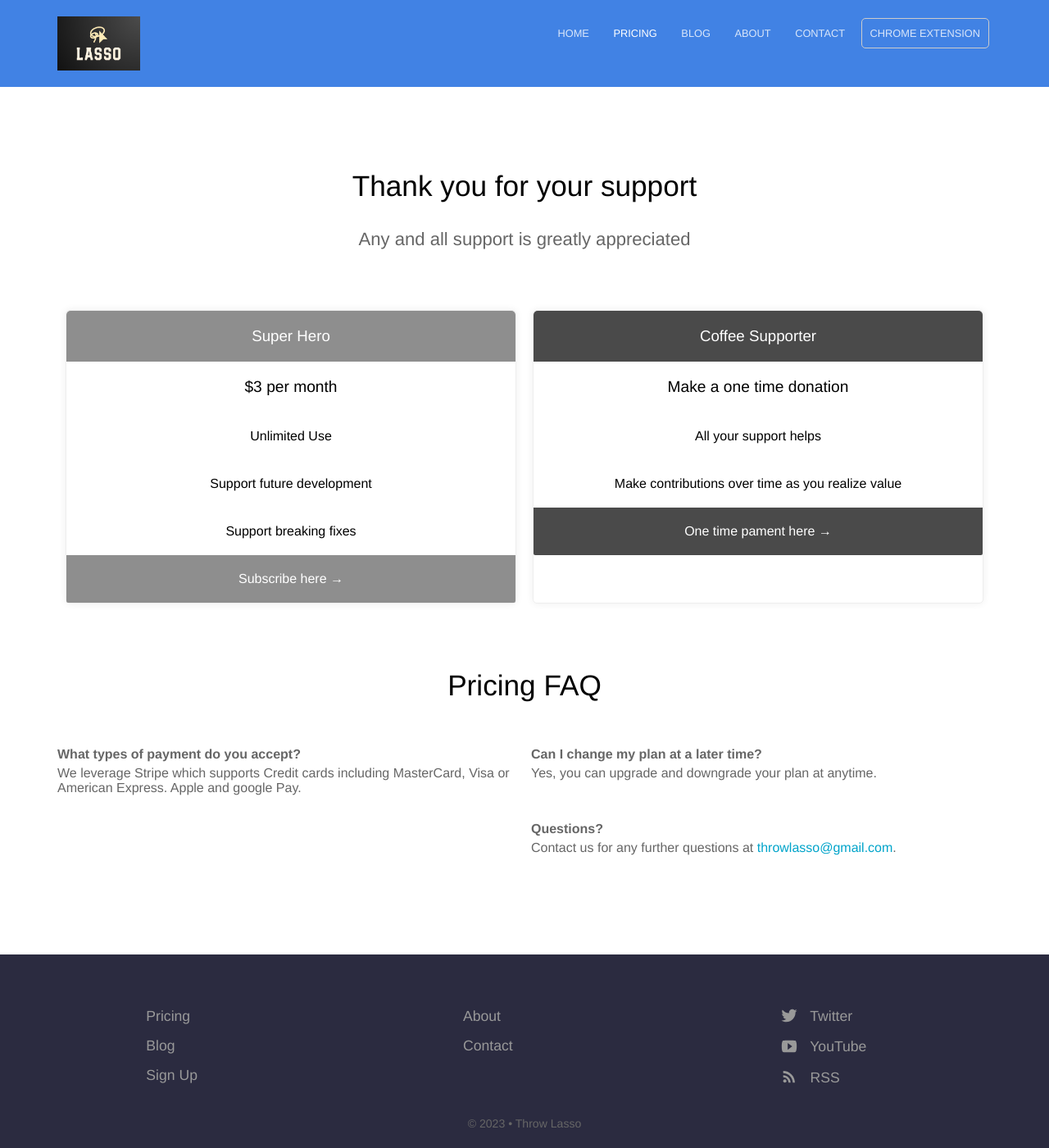
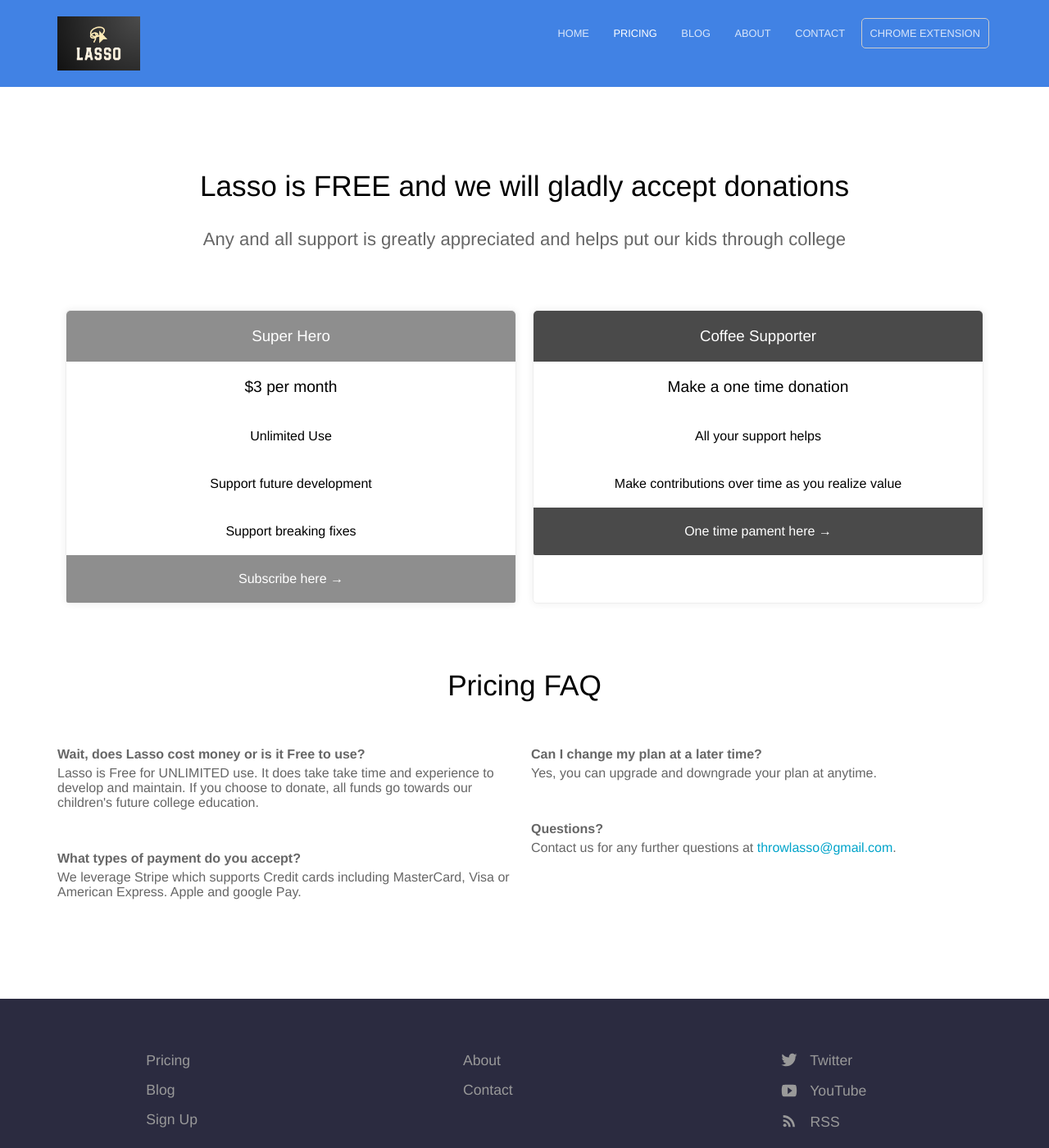
Before and after one commit to throwlasso/throwlasso.github.io, a Jekyll site: the page built from pricing.html, in a window 1280 px wide and 1400 px high. Shown: the whole window at 82% size. Built offline with Jekyll 4.4.1, drawn with Linux system fonts in a browser that asks for light colours.

Commit message:
fixed adsense and pricing
updated pricing to Free and fixed adsense

```diff
--- a/_config.yml
+++ b/_config.yml
@@ -7,7 +7,7 @@
 baseurl:
 google_analytics_key: G-9JD9WNZB9Z
 google_maps_javascript_api_key: AIzaSyD7yUNvC562y7kQ29IQDOskAkCajJRwX4Q
-google_ads_client: ca-pub-6303782215246052
+google_ads_client: ca-pub-4424451183428900
 disqus_shortname: throwlasso
 
 # Values for the jekyll-seo-tag gem (https://github.com/jekyll/jekyll-seo-tag)
--- a/pricing.html
+++ b/pricing.html
@@ -1,7 +1,7 @@
 ---
 title: Pricing
-heading: Thank you for your support
-description: Any and all support is greatly appreciated
+heading: Lasso is FREE and we will gladly accept donations
+description: Any and all support is greatly appreciated and helps put our kids through college
 pricing_table:
   - name: Super Hero
     color: "#8e8e8e"
@@ -31,6 +31,8 @@
       text: One time pament here
 
 faq:
+  - question: Wait, does Lasso cost money or is it Free to use?
+    answer: Lasso is Free for UNLIMITED use.  It does take take time and experience to develop and maintain.  If you choose to donate, all funds go towards our children's future college education.
   - question: What types of payment do you accept?
     answer: We leverage Stripe which supports Credit cards including MasterCard, Visa or American Express. Apple and google Pay.
   - question: Can I change my plan at a later time?
```
